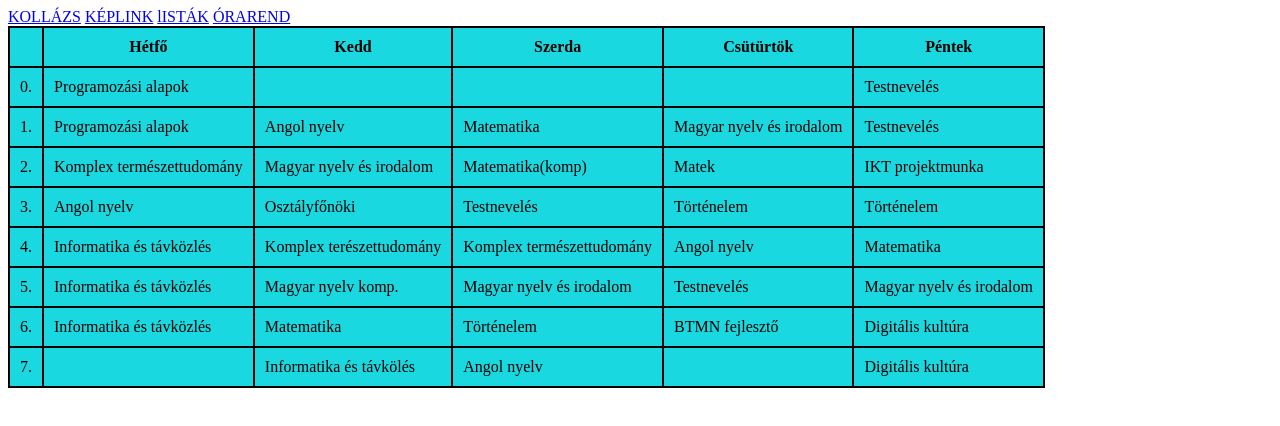
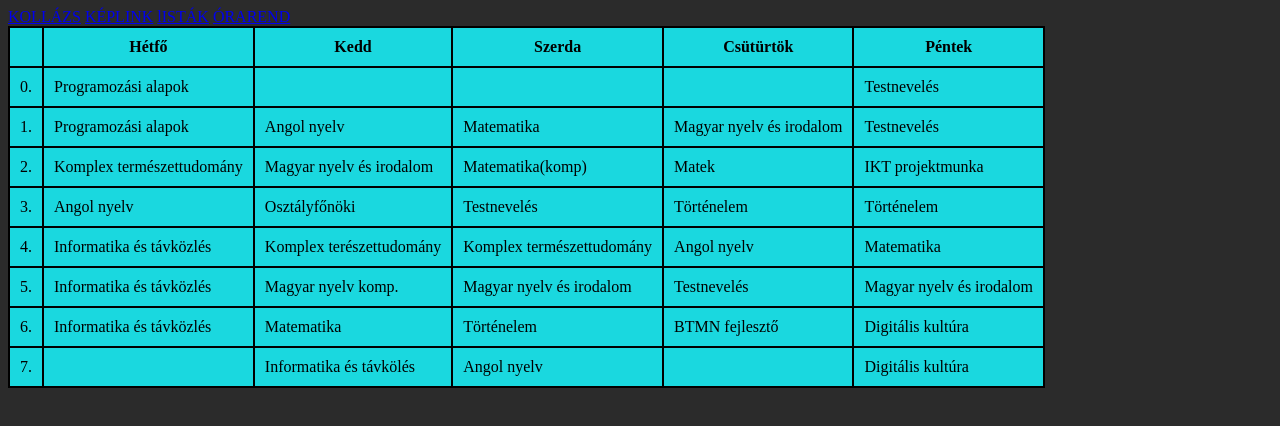
Before and after one commit to alboke01/orarend, a plain HTML site: page index.html in a window 1280 px wide. Drawn offline with Linux system fonts and the light colour scheme.

Commit message:
Update index.html

```diff
--- a/index.html
+++ b/index.html
@@ -16,7 +16,7 @@
     </style>
     <title>Órarend</title>
 </head>
-<body<body style="background-color: #2B2B2B;">
+<body style="background-color: #2B2B2B;">
     <div class="sidebar">
            <a class="active" href="https://aeszter01.github.io/kollazs/">KOLLÁZS</a>
             <a href="https://aeszter01.github.io/kollazs/keplink.html">KÉPLINK</a>
```
